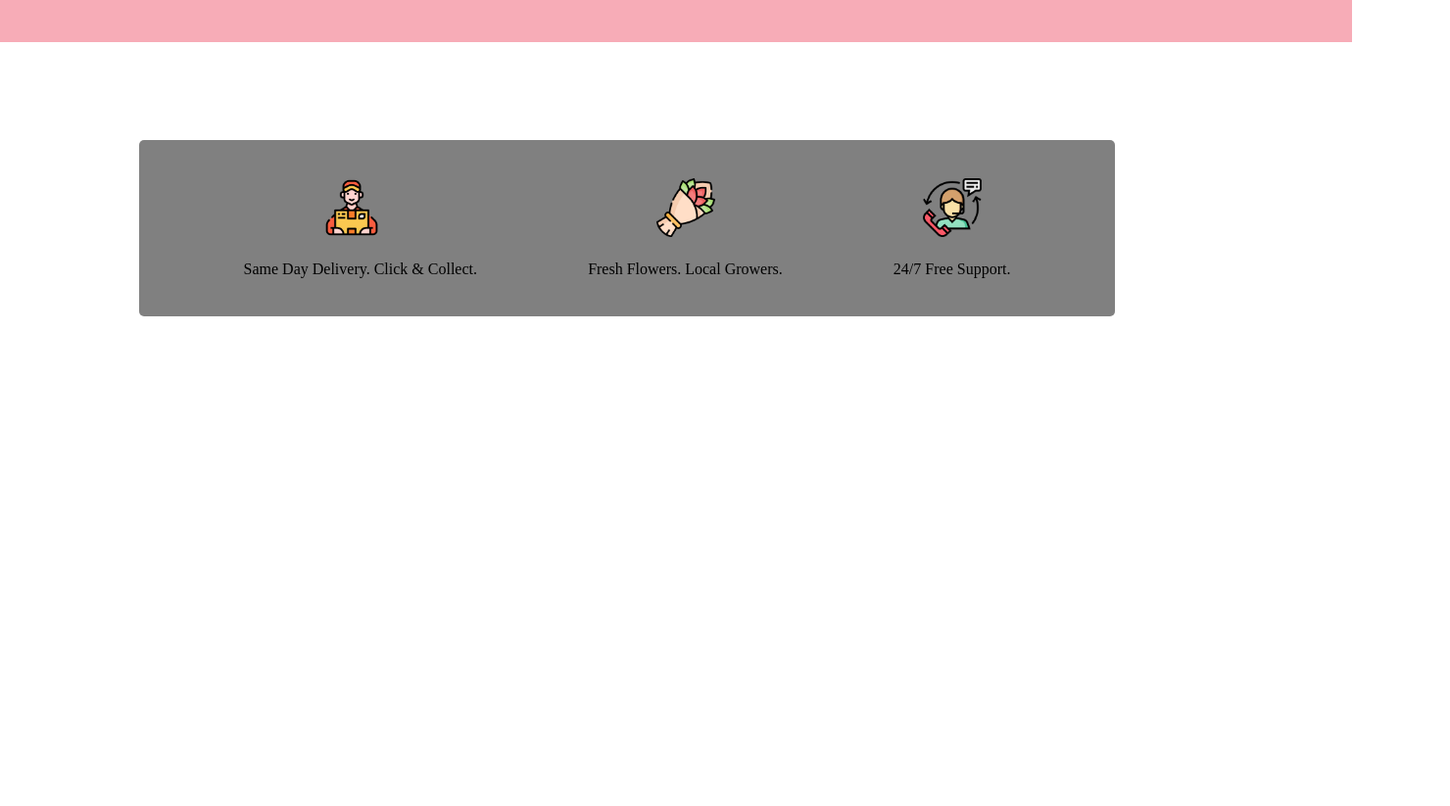
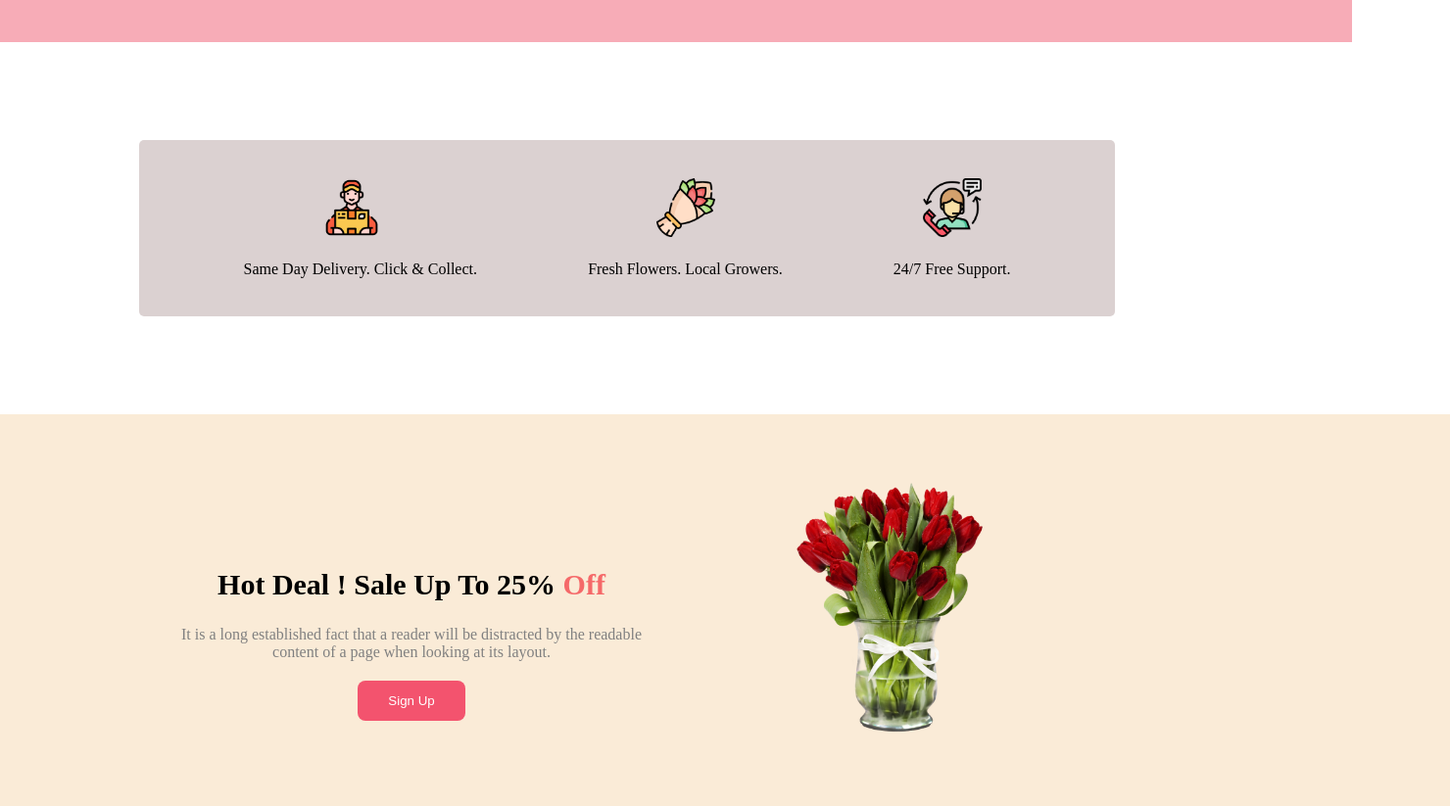
Before and after one commit to SakibGit1/First-Asignment, a plain HTML site: page index.html in a window 1280 px wide. Shown: the part 597-1420 px from the top of the page at 98% size, 1480 px wide, since content can reach past the window. Before the commit the page ends 920 px from the top, so only its background shows below. Drawn offline with Linux system fonts and the light colour scheme.

Commit message:
hot deal section

```diff
--- a/index.html
+++ b/index.html
@@ -12,7 +12,7 @@
             <div class="header-section">
                 <div class="header-left-side">
                 <h1 class="header-title">Let's make beautiful flowers a part of your life.</h1>
-                <p class="header-description">It is a long established fact that a reader will be distracted by the readable content of a page when looking at its layout. The point of using Lorem Ipsum is that it has a more-or-less normal distribution of letters.</p>
+                <p class="header-description primary-description">It is a long established fact that a reader will be distracted by the readable content of a page when looking at its layout. The point of using Lorem Ipsum is that it has a more-or-less normal distribution of letters.</p>
                 <button class="btn-primary shop-btn">Shop Now</button>
                 </div>
                 <div class="header-right-side">
@@ -39,6 +39,19 @@
 
             </div>
         </section>
+        <section>
+            <div class="hot-deal-section">
+                <div class="hot-left">
+                    <h2 class="hot-title">Hot Deal ! Sale Up To 25% <span style="color: rgb(245, 105, 105);">Off</span></h2>
+                    <p class="primary-description hot-text">It is a long established fact that a reader will be distracted by the readable
+                        content of a page when looking at its layout.</p>
+                        <button class="btn-primary sign-btn">Sign Up</button>
+                </div>
+                <div class="hot-right">
+                    <img class="hot-deal-img" src="/Flower Asset/pngwing 8.png" alt="">
+                </div>
+            </div>
+        </section>
     </main>
     <footer>
 
--- a/style.css
+++ b/style.css
@@ -63,7 +63,7 @@
     padding-right: 50px;
     border: none;
     border-radius: 5px;
-    background-color: gray;
+    background-color: rgb(219, 209, 209);
 }
 .dlv-img-1{
    padding-left: 80px;
@@ -78,3 +78,36 @@
 .deliver-title{
     padding-top: 20px;
 }
+/* Hot Deal section style */
+.hot-deal-section{
+    background-color: antiquewhite;
+    height: 400px;
+    width: 100%;
+    margin-top: 100px ;
+    padding-left: 100px;
+    padding-right: 100px;
+    display: flex;
+    align-items: center;
+    justify-content: space-around;
+    text-align: center;
+}
+.hot-deal-img{
+    width: 200px;
+    padding-right: 300px;
+}
+.hot-text{
+    width: 500px;
+    padding-top: 25px;
+    color: gray;
+    text-align: center;
+
+}
+.sign-btn{
+    margin-top: 20px;
+}
+.hot-title{
+    font-size:30px;
+}
+.hot-left{
+    padding-top: 70px;
+}
```
